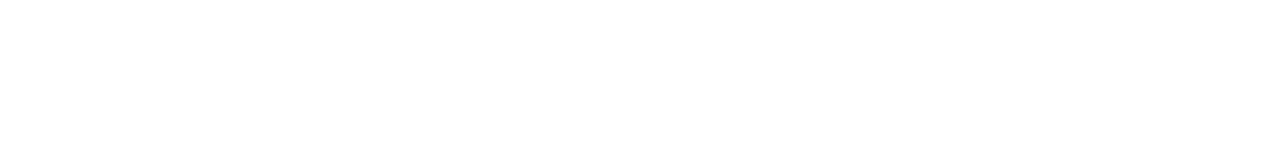
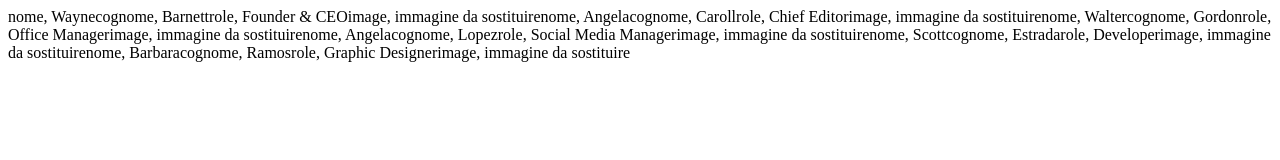
Before and after one commit to VolxDarkTV/js-our-team, a plain HTML site: page index.html in a window 1280 px wide. Drawn offline with Linux system fonts and the light colour scheme.

Commit message:
appeso in modo disordinato

```diff
--- a/index.html
+++ b/index.html
@@ -9,6 +9,10 @@
     <title>Our Team</title>
 </head>
 <body>
+    <!-- Stampo INFO TEAM -->
+    <div id="info">
+
+    </div>
 
     <script src="js/index.js"></script>
 </body>
--- a/js/index.js
+++ b/js/index.js
@@ -55,5 +55,7 @@ for (i = 0; i < ourTeam.length; i++){
     // console.log(objIesimo);
     for(let key in objIesimo){
         console.log(key, objIesimo[key]);
+        let contenitore = document.getElementById('info');
+        contenitore.append(`${key}, ${objIesimo[key]}`)
     }
 }
```
